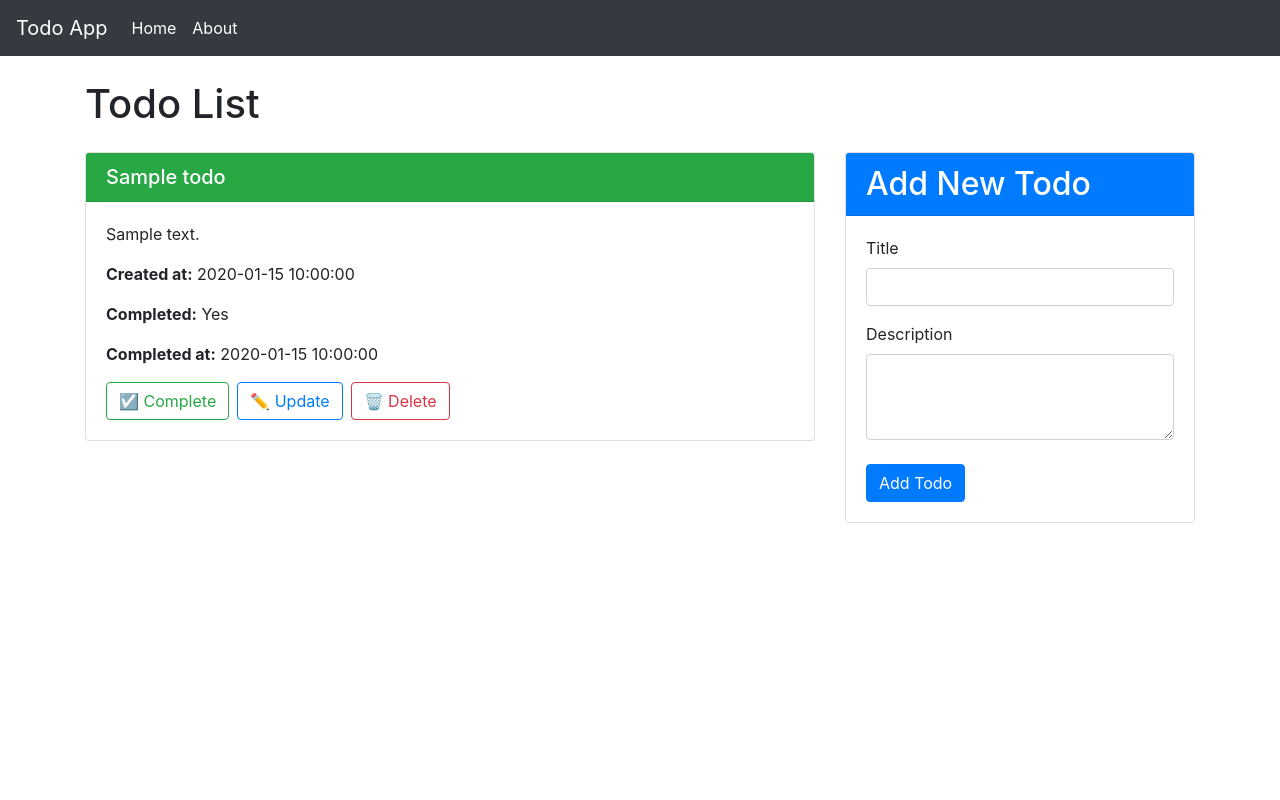
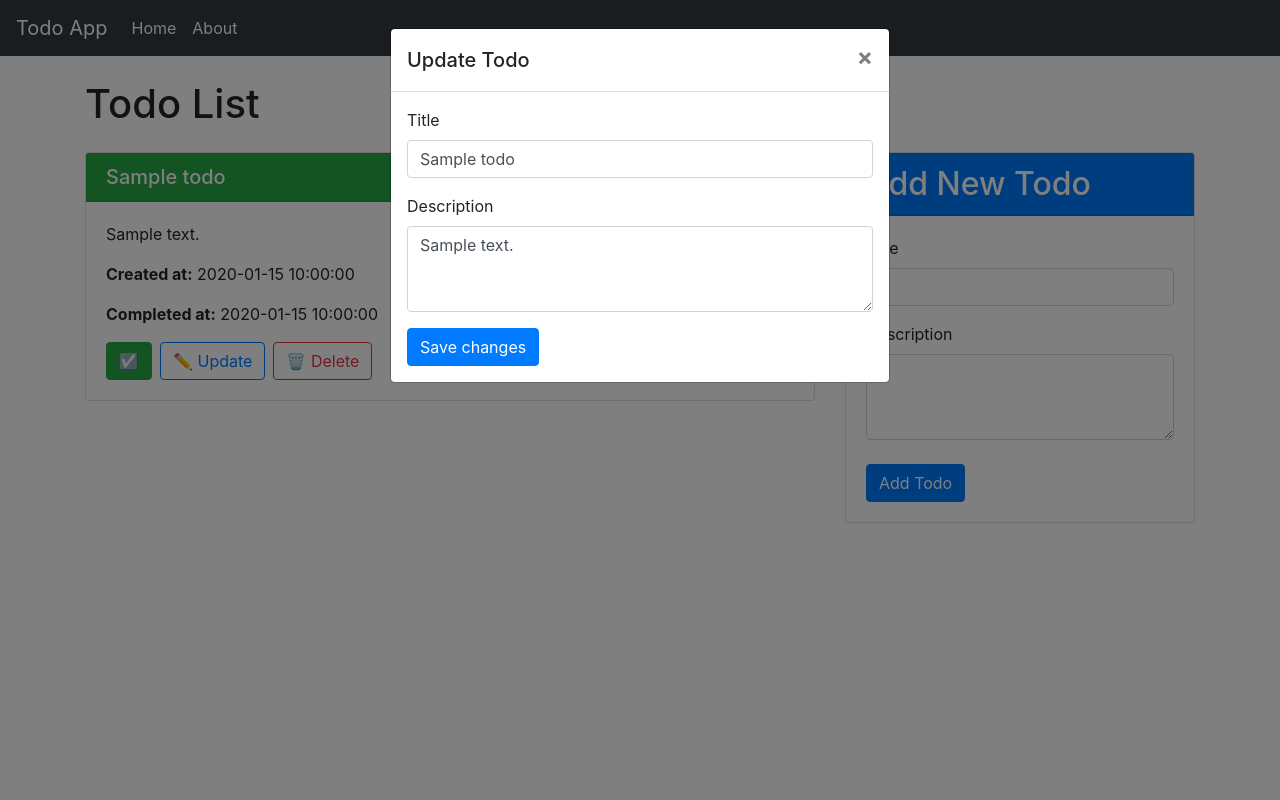
Before and after one commit to lunatic-bot/TodoApp, a FastAPI app: page / in a window 1280 px wide, after a click on "✏️ Update". Run offline with FastAPI, Linux system fonts and the light colour scheme; tables that the repository leaves empty hold one stand-in row (values such as "Sample post"); some libraries are stand-ins or nearby versions.

Commit message:
Todo Ops completed

```diff
--- a/main.py
+++ b/main.py
@@ -70,7 +70,8 @@ def read_todos(skip: int = 0, limit: int = 10, db: Session = Depends(get_db)):
 
 @app.put("/todos/update-todo/{todo_id}", response_model=TodoResponse, tags=["Todos"])
 def update_todo_endpoint(todo_id: int, todo: TodoUpdate, db: Session = Depends(get_db)):
-    db_todo = update_todo(db, todo_id, title=todo.title, description=todo.description, completed=todo.completed)
+    db_todo = update_todo(db, todo_id, title=todo.title, description=todo.description)
+    print("Todo was updated.")
     if db_todo is None:
         raise HTTPException(status_code=404, detail="Todo not found")
     return db_todo
@@ -86,9 +87,17 @@ def delete_todo_endpoint(todo_id: int, db: Session = Depends(get_db)):
 
 @app.put("/todos/toggle-complete/{todo_id}", response_model=TodoResponse, tags=["Todos"])
 def toggle_todo_completion(todo_id: int, db: Session = Depends(get_db)):
+    # db_todo = toggle_todo_completed_status(db, todo_id)
+    # if db_todo is None:
+    #     raise HTTPException(status_code=404, detail="Todo not found")
+    # return db_todo
+    print(f"Received request to toggle completion status for todo ID: {todo_id}")
     db_todo = toggle_todo_completed_status(db, todo_id)
     if db_todo is None:
+        print(f"Todo with ID {todo_id} not found.")
         raise HTTPException(status_code=404, detail="Todo not found")
+
+    print(f"Todo with ID {todo_id} status toggled successfully.")
     return db_todo
 
 
--- a/models.py
+++ b/models.py
@@ -1,7 +1,8 @@
 # models.py
 from sqlalchemy import Column, Integer, String, Boolean, DateTime
 from sqlalchemy.ext.declarative import declarative_base
-from datetime import datetime, timezone
+from datetime import datetime
+from pytz import timezone
 
 Base = declarative_base()
 
@@ -12,5 +13,5 @@ class TodoItem(Base):
     title = Column(String, index=True)
     description = Column(String)
     completed = Column(Boolean, default=False)
-    creation_time = Column(DateTime, default=datetime.now(timezone.utc))
+    creation_time = Column(DateTime, default=datetime.now(timezone("Asia/Kolkata")))
     completion_time = Column(DateTime, nullable=True)
--- a/schemas.py
+++ b/schemas.py
@@ -13,7 +13,6 @@ class TodoCreate(TodoBase):
 class TodoUpdate(BaseModel):
     title: Optional[str] = None
     description: Optional[str] = None
-    completed: Optional[bool] = None
 
 class TodoResponse(TodoBase):
     id: int
--- a/static/script.js
+++ b/static/script.js
@@ -36,116 +36,6 @@ document.getElementById('todoForm').addEventListener('submit', async function(ev
 });
 
 
-// update toggle and delete button
-document.addEventListener('DOMContentLoaded', function() {
-    // Handle toggle complete
-    // document.querySelectorAll('.toggle-complete-btn').forEach(button => {
-    //     button.addEventListener('click', async function() {
-    //         const todoItem = this.closest('.todo-item');
-    //         const todoId = todoItem.getAttribute('data-id');
-    //         const completed = todoItem.querySelector('.completed-status').innerText === 'Yes';
-
-    //         try {
-    //             const response = await fetch(`/todos/toggle-complete/${todoId}`, {
-    //                 method: 'PATCH',
-    //                 headers: {
-    //                     'Content-Type': 'application/json'
-    //                 },
-    //                 body: JSON.stringify({ completed: !completed })
-    //             });
-
-    //             if (response.ok) {
-    //                 // Toggle the button color and completed status text
-    //                 todoItem.querySelector('.completed-status').innerText = completed ? 'No' : 'Yes';
-    //                 this.classList.toggle('btn-green');
-    //                 this.classList.toggle('btn-red');
-    //             } else {
-    //                 alert('Failed to toggle todo completion.');
-    //             }
-    //         } catch (error) {
-    //             console.error('Error:', error);
-    //             alert('An error occurred while toggling todo completion.');
-    //         }
-    //     });
-    // });
-
-    // Handle delete
-    // document.querySelectorAll('.delete-btn').forEach(button => {
-    //     button.addEventListener('click', async function() {
-    //         const todoItem = this.closest('.todo-item');
-    //         const todoId = todoItem.getAttribute('data-id');
-
-    //         try {
-    //             const response = await fetch(`/todos/delete_todo/${todoId}`, {
-    //                 method: 'DELETE'
-    //             });
-
-    //             if (response.ok) {
-    //                 todoItem.remove();
-    //             } else {
-    //                 alert('Failed to delete todo.');
-    //             }
-    //         } catch (error) {
-    //             console.error('Error:', error);
-    //             alert('An error occurred while deleting the todo.');
-    //         }
-    //     });
-    // });
-
-    // Handle update
-    document.querySelectorAll('.update-btn').forEach(button => {
-        button.addEventListener('click', function() {
-            const todoItem = this.closest('.todo-item');
-            const todoId = todoItem.getAttribute('data-id');
-            const title = todoItem.querySelector('strong').innerText;
-            const description = todoItem.querySelector('strong').nextSibling.textContent.trim();
-
-            // Populate the update form with the current todo details
-            document.getElementById('update-id').value = todoId;
-            document.getElementById('update-title').value = title;
-            document.getElementById('update-description').value = description;
-
-            // Show the update form
-            document.getElementById('update-form-container').style.display = 'block';
-        });
-    });
-
-    // Handle update form submission
-    document.getElementById('updateForm').addEventListener('submit', async function(event) {
-        event.preventDefault();
-
-        const todoId = document.getElementById('update-id').value;
-        const data = {
-            title: document.getElementById('update-title').value,
-            description: document.getElementById('update-description').value
-        };
-
-        try {
-            const response = await fetch(`/todos/update_todo/${todoId}`, {
-                method: 'PUT',
-                headers: {
-                    'Content-Type': 'application/json'
-                },
-                body: JSON.stringify(data)
-            });
-
-            if (response.ok) {
-                // Update the UI with the new details
-                const todoItem = document.querySelector(`.todo-item[data-id="${todoId}"]`);
-                todoItem.querySelector('strong').innerText = data.title;
-                todoItem.querySelector('strong').nextSibling.textContent = `: ${data.description}`;
-                document.getElementById('update-form-container').style.display = 'none';
-                alert('Todo updated successfully!');
-            } else {
-                alert('Failed to update todo.');
-            }
-        } catch (error) {
-            console.error('Error:', error);
-            alert('An error occurred while updating the todo.');
-        }
-    });
-});
-
 
 function deleteTodo(todoId) {
     fetch(`/todos/delete-todo/${todoId}`, {
@@ -169,23 +59,75 @@ function deleteTodo(todoId) {
 }
 
 
-function toggleComplete(todoId) {
-    fetch(`/todos/toggle-complete/${todoId}`, {
-        method: 'PUT', // Ensure this matches the method expected by your route
+
+
+document.addEventListener('DOMContentLoaded', function() {
+    // Function to toggle todo completion status
+    function toggleComplete(todoId, button) {
+        fetch(`/todos/toggle-complete/${todoId}`, {
+            method: 'PUT', // Ensure this matches the method expected by your route
+            headers: {
+                'Content-Type': 'application/json'
+            }
+        })
+        .then(response => {
+            if (response.ok) {
+                window.location.reload();
+                // Toggle button class and text based on the new state
+                if (button.classList.contains('btn-danger')) {
+                    button.classList.remove('btn-danger');
+                    button.classList.add('btn-success');
+                    button.innerHTML = '☑️';
+                } else {
+                    button.classList.remove('btn-success');
+                    button.classList.add('btn-danger');
+                    button.innerHTML = '⬜';
+                }
+            } else {
+                alert('Failed to update todo status');
+            }
+        })
+        .catch(error => {
+            console.error('Error:', error);
+            alert('An error occurred while updating the todo status.');
+        });
+    }
+
+    // Attach the toggleComplete function to each button
+    document.querySelectorAll('.toggle-complete-btn').forEach(button => {
+        button.addEventListener('click', function() {
+            toggleComplete(button.dataset.todoId, button);
+        });
+    });
+});
+
+
+// Function to handle the update operation
+function updateTodo(todoId) {
+    console.log(`Update button clicked for Todo ID: ${todoId}`); // Debugging line
+    const form = document.getElementById(`updateTodoForm${todoId}`);
+    const formData = new FormData(form);
+
+    fetch(`/todos/update-todo/${todoId}`, {
+        method: 'PUT',
+        body: JSON.stringify({
+            title: formData.get('title'),
+            description: formData.get('description')
+        }),
         headers: {
             'Content-Type': 'application/json'
         }
     })
     .then(response => {
         if (response.ok) {
-            alert('Todo status updated successfully');
+            // alert('Todo updated successfully');
             window.location.reload(); // Reload the page to reflect changes
         } else {
-            alert('Failed to update todo status');
+            alert('Failed to update todo');
         }
     })
     .catch(error => {
         console.error('Error:', error);
-        alert('An error occurred while updating the todo status.');
+        alert('An error occurred while updating the todo.');
     });
 }
--- a/templates/base.html
+++ b/templates/base.html
@@ -7,6 +7,9 @@
     <link rel="stylesheet" href="https://stackpath.bootstrapcdn.com/bootstrap/4.5.2/css/bootstrap.min.css">
     <!-- <link rel="stylesheet" href="/static/style.css"> Optional CSS file -->
     <script src="/static/script.js" defer></script>
+    <script src="https://code.jquery.com/jquery-3.5.1.slim.min.js"></script>
+    <script src="https://cdn.jsdelivr.net/npm/bootstrap@4.5.2/dist/js/bootstrap.bundle.min.js"></script>
+
 </head>
 <body>
     <nav class="navbar navbar-expand-lg navbar-dark bg-dark">
--- a/templates/index.html
+++ b/templates/index.html
@@ -14,7 +14,7 @@
             <div class="card-body">
                 <p class="card-text">{{ todo.description }}</p>
                 <p><strong>Created at:</strong> {{ todo.creation_time }}</p>
-                <p><strong>Completed:</strong> {{ 'Yes' if todo.completed else 'No' }}</p>
+                <!-- <p><strong>Completed:</strong> {{ 'Yes' if todo.completed else 'No' }}</p> -->
                 {% if todo.completed %}
                 <p><strong>Completed at:</strong> {{ todo.completion_time }}</p>
                 {% endif %}
@@ -23,8 +23,10 @@
                 <div class="d-flex justify-content-start mt-3">
                     <!-- Toggle Complete Button -->
                     <form class="mr-2">
-                        <button type="submit" class="btn btn-outline-{{ 'success' if todo.completed else 'danger' }}" onclick="toggleComplete({{ todo.id }})">
-                            {{ '☑️' if todo.completed else '⬜' }} Complete
+                        <button type="button"
+                            class="btn {{ 'btn-success' if todo.completed else 'btn-danger' }} toggle-complete-btn"
+                            data-todo-id="{{ todo.id }}">
+                            {{ '☑️ ' if todo.completed else '⬜ ' }}
                         </button>
                     </form>
 
@@ -35,14 +37,9 @@
 
                     <!-- Delete Button -->
                     <form class="mr-2">
-                        <!-- <button type="submit" class="btn btn-outline-danger">
-                            🗑️ Delete
-                        </button> -->
-                        <!-- Delete Button -->
                         <button class="btn btn-outline-danger" onclick="deleteTodo({{ todo.id }})">
                         🗑️ Delete
                         </button>
-
                     </form>
                 </div>
             </div>
@@ -58,8 +55,9 @@
                             <span aria-hidden="true">&times;</span>
                         </button>
                     </div>
-                    <form action="/todos/update-todo/{{ todo.id }}" method="post">
-                        <div class="modal-body">
+                    <div class="modal-body">
+                        <!-- Update Form -->
+                        <form id="updateTodoForm{{ todo.id }}">
                             <div class="form-group">
                                 <label for="updateTitle{{ todo.id }}">Title</label>
                                 <input type="text" class="form-control" id="updateTitle{{ todo.id }}" name="title" value="{{ todo.title }}" required>
@@ -68,12 +66,9 @@
                                 <label for="updateDescription{{ todo.id }}">Description</label>
                                 <textarea class="form-control" id="updateDescription{{ todo.id }}" name="description" rows="3" required>{{ todo.description }}</textarea>
                             </div>
-                        </div>
-                        <div class="modal-footer">
-                            <button type="button" class="btn btn-secondary" data-dismiss="modal">Close</button>
-                            <button type="submit" class="btn btn-primary">Save changes</button>
-                        </div>
-                    </form>
+                            <button type="button" class="btn btn-primary" onclick="updateTodo({{ todo.id }})">Save changes</button>
+                        </form>
+                    </div>
                 </div>
             </div>
         </div>
```
Also changed, not shown: crud.py (+15 -9 lines).
